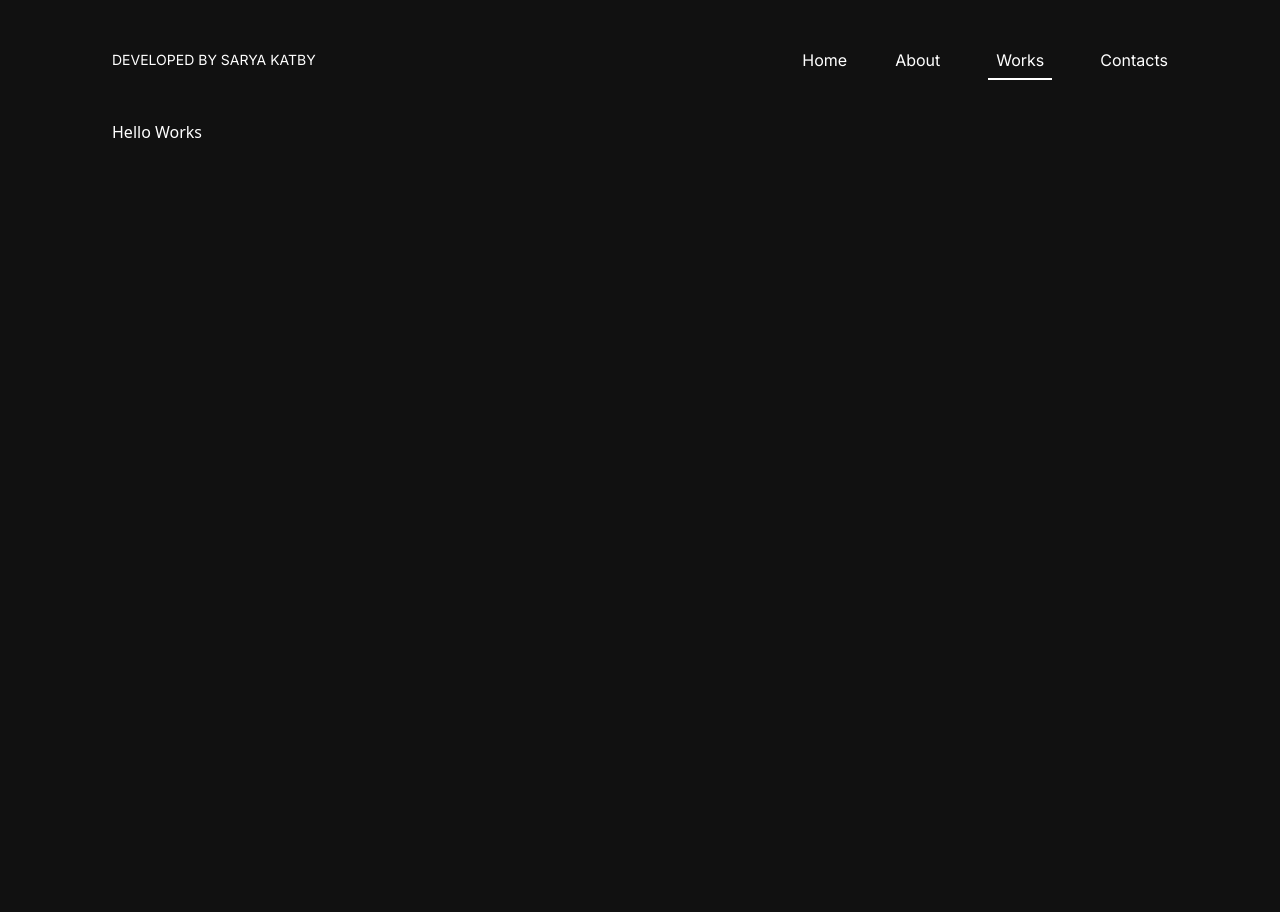
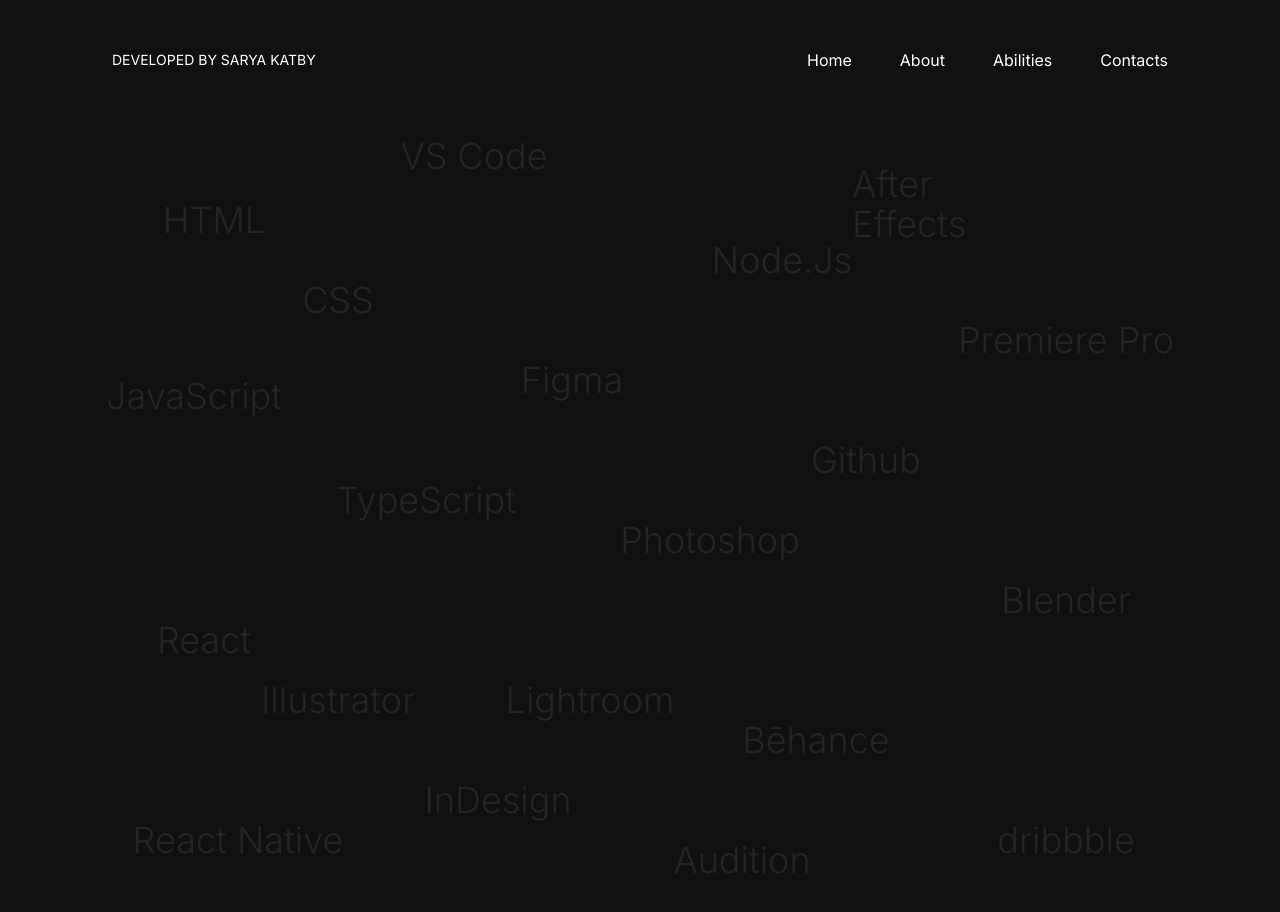
Before and after one commit to SaryaKatbi/lamp-portfolio, a React (Vite) app: page /works in a window 1280 px wide. Shown: the top 912 px of the page. Before the commit the page ends 800 px from the top, so only its background shows below. Built offline with nearby package versions, Linux system fonts and the light colour scheme.

Commit message:
Adding Abilities page

```diff
--- a/src/App.tsx
+++ b/src/App.tsx
@@ -3,7 +3,7 @@
 import Home from "./pages/Home";
 import Navbar from "./components/Navbar";
 import About from "./pages/About";
-import Works from "./pages/Works";
+import Abilities from "./pages/Abilities";
 import Contacts from "./pages/Contacts";
 
 const App = () => {
@@ -14,7 +14,7 @@
         <Routes>
           <Route path="/" element={<Home />} />
           <Route path="/about" element={<About />} />
-          <Route path="/works" element={<Works />} />
+          <Route path="/works" element={<Abilities />} />
           <Route path="/contacts" element={<Contacts />} />
         </Routes>
       </Router>
--- a/src/components/Navbar.tsx
+++ b/src/components/Navbar.tsx
@@ -8,14 +8,14 @@
     "border-b-[2px] border-white border-opacity-0 pb-2 transition-all hover:border-opacity-100";
 
   return (
-    <nav className="font-secondaryFont top-0 z-50 flex h-[120px] w-full items-center justify-between ">
+    <nav className="top-0 z-50 flex h-[120px] w-full items-center justify-between font-secondaryFont ">
       <a
         href="https://github.com/SaryaKatbi"
         target="_blank"
         className="group flex items-center border-b-[1px] border-white border-opacity-0 text-sm transition-all hover:border-opacity-100 "
       >
         DEVELOPED BY SARYA KATBY
-        <span className="-ml-3 text-lg opacity-0 transition-all group-hover:ml-0.5 group-hover:rotate-0 group-hover:opacity-100">
+        <span className="-ml-3 text-lg text-white opacity-0 transition-all group-hover:ml-0.5 group-hover:rotate-45 group-hover:opacity-100">
           <GoArrowUpRight />
         </span>
       </a>
@@ -45,12 +45,12 @@
 
         <li>
           <NavLink
-            to="/works"
+            to="/abilities"
             className={({ isActive }) => {
               return !isActive ? `${notAct}` : `${act}`;
             }}
           >
-            Works
+            Abilities
           </NavLink>
         </li>
 
--- /dev/null
+++ b/src/components/Skils.tsx
@@ -0,0 +1,173 @@
+const Skils = () => {
+  return (
+    <div className="flex h-[820px] w-full gap-20 font-secondaryFont text-4xl font-light text-[#242424]  ">
+      <div className="flex h-full w-full flex-col items-center">
+        <a
+          href="https://developer.mozilla.org/en-US/docs/Web/HTML"
+          target="_blank"
+          className="absolute mt-20 "
+        >
+          <span>HTML</span>
+        </a>
+
+        <a
+          href="https://www.javascript.com/"
+          target="_blank"
+          className="absolute mr-10 mt-64"
+        >
+          <span>JavaScript</span>
+        </a>
+
+        <a
+          href="https://react.dev/"
+          target="_blank"
+          className="absolute mr-5 mt-[500px]"
+        >
+          <span>React</span>
+        </a>
+
+        <a
+          href="https://reactnative.dev/"
+          target="_blank"
+          className="absolute ml-12 mt-[700px]"
+        >
+          <span>React Native</span>
+        </a>
+      </div>
+
+      <div className="flex h-full w-full flex-col items-center">
+        <a
+          className="absolute mr-12 mt-4"
+          href="https://code.visualstudio.com/"
+          target="_blank"
+        >
+          <span>VS Code</span>
+        </a>
+
+        <a
+          className="absolute mr-80 mt-40"
+          href="https://developer.mozilla.org/en-US/docs/Web/CSS"
+          target="_blank"
+        >
+          <span>CSS</span>
+        </a>
+
+        <a
+          className="absolute mr-36 mt-[360px]"
+          href="https://www.typescriptlang.org/"
+          target="_blank"
+        >
+          <span>TypeScript</span>
+        </a>
+
+        <a
+          className="absolute mr-80 mt-[560px]"
+          href="https://www.adobe.com/products/illustrator.html"
+          target="_blank"
+        >
+          <span>Illustrator</span>
+        </a>
+
+        <a
+          className="absolute mt-[660px]"
+          href="https://www.adobe.com/products/indesign.html"
+          target="_blank"
+        >
+          <span>InDesign</span>
+        </a>
+      </div>
+
+      <div className="flex h-full w-full flex-col items-center">
+        <a
+          className="absolute  mt-[120px]"
+          href="https://nodejs.org/en"
+          target="_blank"
+        >
+          <span>Node.Js</span>
+        </a>
+
+        <a
+          className="absolute mr-[420px] mt-[240px] "
+          href="https://www.figma.com/"
+          target="_blank"
+        >
+          <span>Figma</span>
+        </a>
+
+        <a
+          className="absolute mr-36 mt-[400px] "
+          href="https://www.adobe.com/products/photoshop.html"
+          target="_blank"
+        >
+          <span>Photoshop</span>
+        </a>
+
+        <a
+          className="absolute mr-96 mt-[560px]"
+          href="https://www.adobe.com/products/photoshop-lightroom.html"
+          target="_blank"
+        >
+          <span>Lightroom</span>
+        </a>
+
+        <a
+          className="absolute mr-20 mt-[720px] "
+          href="https://www.adobe.com/products/audition.html"
+          target="_blank"
+        >
+          <span>Audition</span>
+        </a>
+      </div>
+
+      <div className="flex h-full w-full flex-col items-center">
+        <a
+          className="absolute mr-56 mt-11"
+          href="https://www.adobe.com/products/aftereffects.html"
+          target="_blank"
+        >
+          <span>After Effects</span>
+        </a>
+
+        <a
+          className="absolute mt-[200px] "
+          href="https://www.adobe.com/products/premiere/free-trial-download.html"
+          target="_blank"
+        >
+          <span>Premiere Pro</span>
+        </a>
+
+        <a
+          className="absolute mr-[400px] mt-[320px] "
+          href="https://github.com"
+          target="_blank"
+        >
+          <span>Github</span>
+        </a>
+
+        <a
+          className="absolute mt-[460px] "
+          href="https://www.blender.org/"
+          target="_blank"
+        >
+          <span>Blender</span>
+        </a>
+
+        <a
+          className="absolute mr-[500px] mt-[600px] "
+          href="https://www.behance.net/"
+          target="_blank"
+        >
+          <span>Bēhance</span>
+        </a>
+        <a
+          className="absolute mt-[700px] "
+          href="https://dribbble.com/shots"
+          target="_blank"
+        >
+          <span>dribbble</span>
+        </a>
+      </div>
+    </div>
+  );
+};
+export default Skils;
--- /dev/null
+++ b/src/pages/Abilities.tsx
@@ -0,0 +1,11 @@
+import Skils from "../components/Skils";
+
+const Abilities = () => {
+  return (
+    <section className="">
+      <Skils />
+    </section>
+  );
+};
+
+export default Abilities;
--- a/src/pages/Works.tsx
+++ /dev/null
@@ -1,9 +0,0 @@
-const Works = () => {
-  return (
-    <div>
-      <h1>Hello Works</h1>
-    </div>
-  );
-};
-
-export default Works;
```
